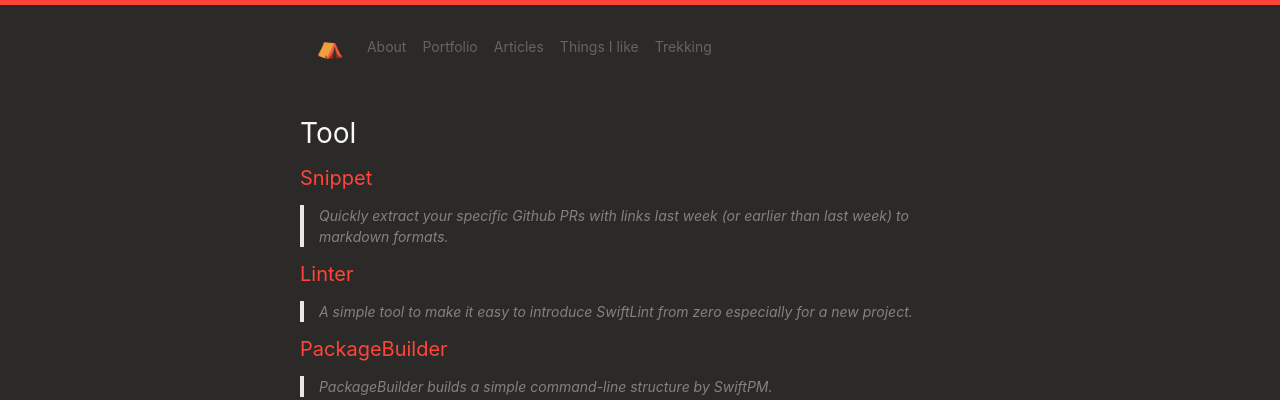
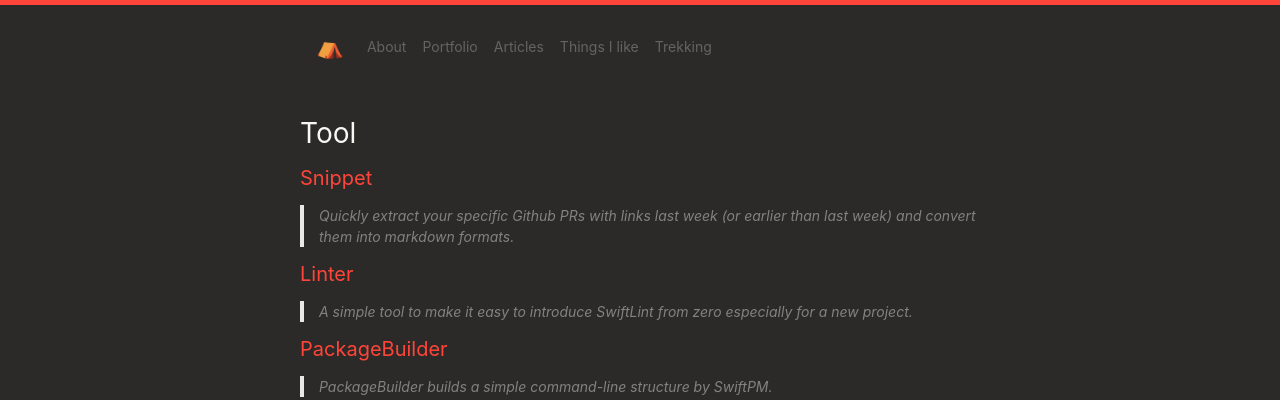
Before and after one commit to pixyzehn/pixyzehn.com, a Jekyll site: the page built from pages/portfolio.md, in a window 1280 px wide and 900 px high. Shown: the top 400 px of the window. Built offline with Jekyll 4.4.1, drawn with Linux system fonts in a browser that asks for light colours; nearby versions of some CDN libraries; library files that are not in the unit come from our copies.

Commit message:
Update page

```diff
--- a/pages/portfolio.md
+++ b/pages/portfolio.md
@@ -8,7 +8,7 @@ permalink: /portfolio/
 
 #### [Snippet](https://github.com/pixyzehn/Snippet)
 
-> Quickly extract your specific Github PRs with links last week (or earlier than last week) to markdown formats.
+> Quickly extract your specific Github PRs with links last week (or earlier than last week) and convert them into markdown formats.
 
 #### [Linter](https://github.com/pixyzehn/Linter)
 
```
